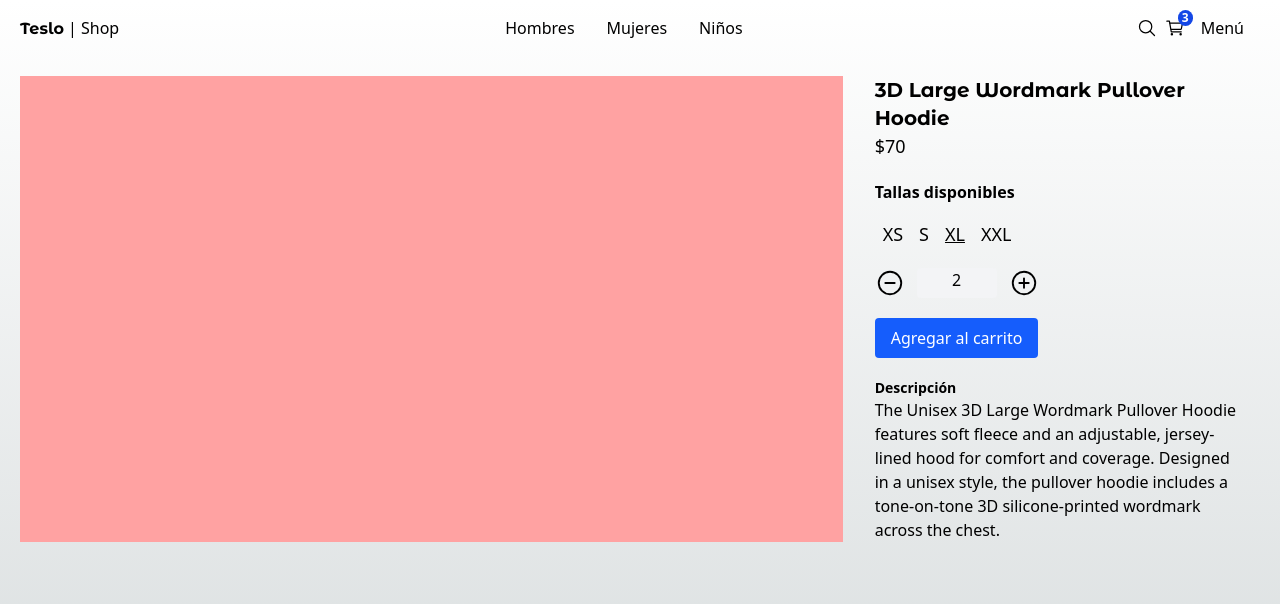
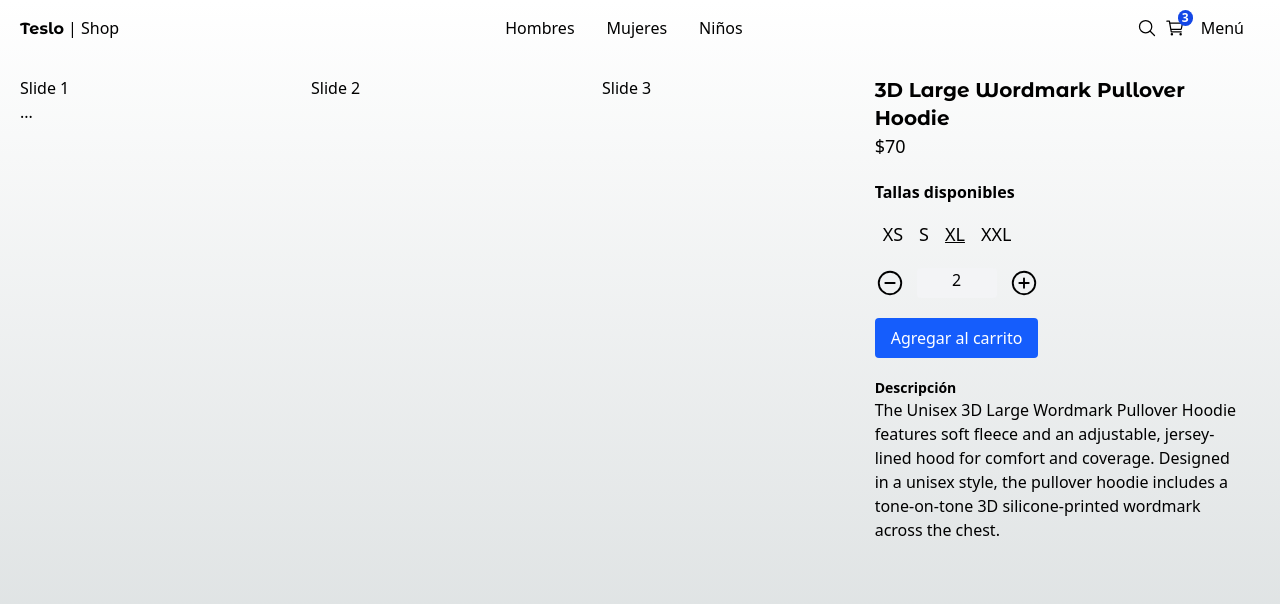
Before and after one commit to b4dow/tesloShop, a Next.js app: page /product/3d_large_wordmark_pullover_hoodie in a window 1280 px wide. Shown: the top 604 px of the page. Built offline with nearby package versions, Linux system fonts and the light colour scheme.

Commit message:
implementation swipper and add component slideShow

```diff
--- a/package.json
+++ b/package.json
@@ -15,6 +15,7 @@
     "react": "^19.0.0",
     "react-dom": "^19.0.0",
     "react-icons": "^5.5.0",
+    "swiper": "^11.2.4",
     "zustand": "^5.0.3"
   },
   "devDependencies": {
--- a/src/app/(shop)/product/[slug]/page.tsx
+++ b/src/app/(shop)/product/[slug]/page.tsx
@@ -1,4 +1,4 @@
-import { QuantitySelector, SizeSelector } from "@/components";
+import { ProductSlideShow, QuantitySelector, SizeSelector } from "@/components";
 import { titleFont } from "@/config/fonts";
 import { initialData } from "@/seed/seed";
 import { notFound } from "next/navigation";
@@ -17,7 +17,9 @@
   return (
     <div className="mt-5 pb-20 grid grid-cols-1 md:grid-cols-3 gap-3">
       {/* Slideshow */}
-      <div className="col-span-1 md:col-span-2 bg-red-300"></div>
+      <div className="col-span-1 md:col-span-2 ">
+        <ProductSlideShow title={product.title} images={product.images} />
+      </div>
       {/* Detalles */}
       <div className="col-span-1 px-5 ">
         <h1 className={`${titleFont.className} antialiased font-bold text-xl`}>
--- a/src/components/index.ts
+++ b/src/components/index.ts
@@ -13,3 +13,4 @@
 // Product
 export * from "./product/size-selector/SizeSelector";
 export * from "./product/quantity-selector/QuantitySelector";
+export * from "./product/slideshow/ProductSlideShow";
--- /dev/null
+++ b/src/components/product/slideshow/ProductSlideShow.tsx
@@ -0,0 +1,28 @@
+"use client";
+import { Swiper, SwiperSlide } from "swiper/react";
+import "swiper/css";
+
+interface Props {
+  images: string[];
+  title: string;
+  className?: string;
+}
+
+export const ProductSlideShow = ({ images, title, className }: Props) => {
+  return (
+    <div className={className}>
+      <Swiper
+        spaceBetween={50}
+        slidesPerView={3}
+        onSlideChange={() => console.log("slide change")}
+        onSwiper={(swiper) => console.log(swiper)}
+      >
+        <SwiperSlide>Slide 1</SwiperSlide>
+        <SwiperSlide>Slide 2</SwiperSlide>
+        <SwiperSlide>Slide 3</SwiperSlide>
+        <SwiperSlide>Slide 4</SwiperSlide>
+        ...
+      </Swiper>
+    </div>
+  );
+};
```
Also changed, not shown: 1 other file (tests, documents, lock files or other folders).
